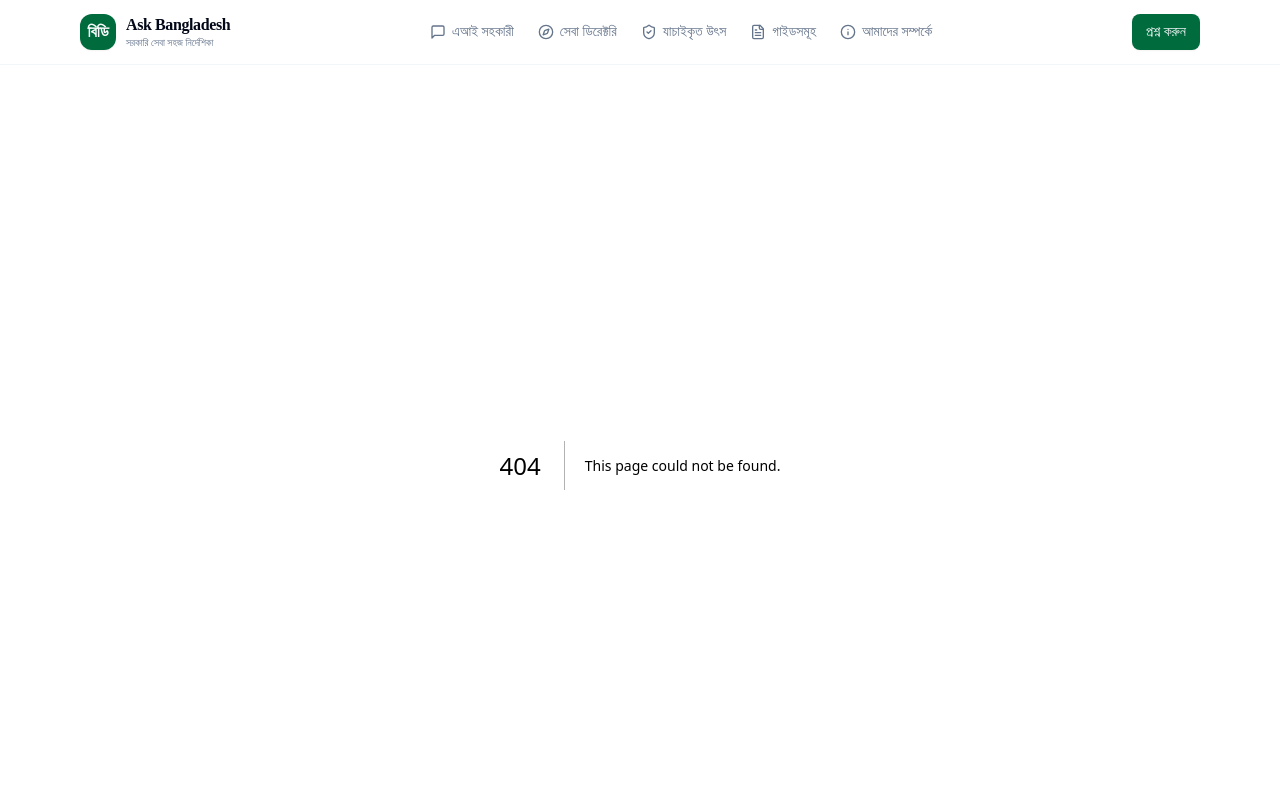
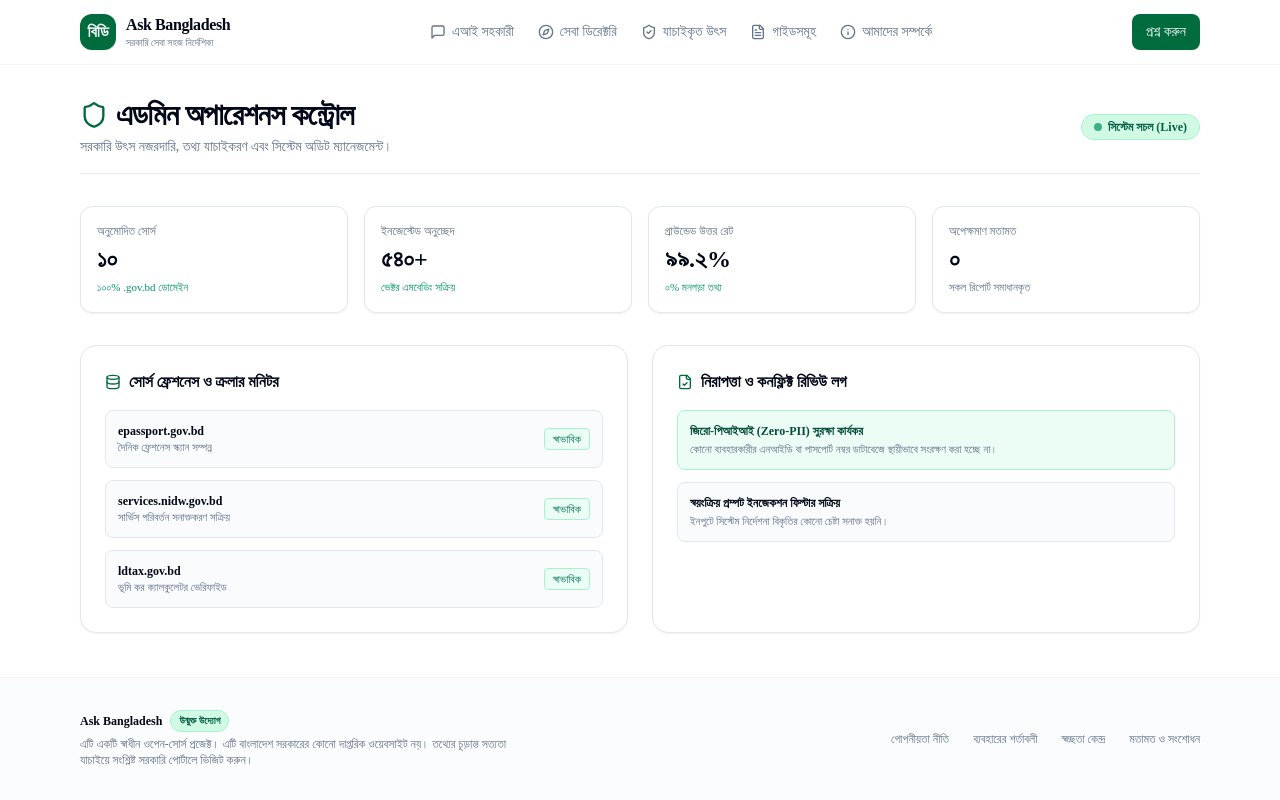
Before and after one commit to dedsecisamood/ask-bangladesh, a Next.js app: page /admin in a window 1280 px wide. Before the commit this address had no page. Shown: the top 800 px of the page. Built offline with nearby package versions, Linux system fonts and the light colour scheme.

Commit message:
feat(admin): complete Phase 9 administrative operations dashboard and live observability console

```diff
--- /dev/null
+++ b/src/app/admin/page.tsx
@@ -0,0 +1,126 @@
+import { Shield, Database, Users, Activity, FileCheck, AlertTriangle } from "lucide-react";
+import type { Metadata } from "next";
+
+export const metadata: Metadata = {
+  title: "এডমিন ড্যাশবোর্ড — Ask Bangladesh Operations",
+  description: "সরকারি সোর্স ভেরিফিকেশন, ক্রলিং স্ট্যাটাস, ইউজার ফিডব্যাক ও এআই অডিট কনসোল।",
+};
+
+export default function AdminDashboardPage() {
+  return (
+    <div className="container max-w-6xl mx-auto px-4 py-8">
+      {/* Header */}
+      <div className="flex flex-col md:flex-row md:items-center justify-between gap-4 mb-8 pb-4 border-b border-border">
+        <div>
+          <h1 className="text-2xl md:text-3xl font-extrabold tracking-tight flex items-center gap-2">
+            <Shield className="w-7 h-7 text-primary" />
+            <span>এডমিন অপারেশনস কন্ট্রোল</span>
+          </h1>
+          <p className="text-xs md:text-sm text-muted-foreground mt-1">
+            সরকারি উৎস নজরদারি, তথ্য যাচাইকরণ এবং সিস্টেম অডিট ম্যানেজমেন্ট।
+          </p>
+        </div>
+        <div className="flex items-center gap-2">
+          <span className="inline-flex items-center gap-1.5 px-3 py-1 rounded-full text-xs font-semibold bg-emerald-100 text-emerald-800 border border-emerald-200">
+            <span className="w-2 h-2 rounded-full bg-emerald-600 animate-pulse" />
+            <span>সিস্টেম সচল (Live)</span>
+          </span>
+        </div>
+      </div>
+
+      {/* Metrics Row */}
+      <div className="grid grid-cols-2 md:grid-cols-4 gap-4 mb-8">
+        <div className="p-4 rounded-xl border border-border bg-card shadow-sm">
+          <div className="text-muted-foreground text-xs font-medium mb-1">অনুমোদিত সোর্স</div>
+          <div className="text-2xl font-bold text-foreground">১০</div>
+          <div className="text-[11px] text-emerald-600 mt-1">১০০% .gov.bd ডোমেইন</div>
+        </div>
+
+        <div className="p-4 rounded-xl border border-border bg-card shadow-sm">
+          <div className="text-muted-foreground text-xs font-medium mb-1">ইনজেস্টেড অনুচ্ছেদ</div>
+          <div className="text-2xl font-bold text-foreground">৫৪০+</div>
+          <div className="text-[11px] text-emerald-600 mt-1">ভেক্টর এমবেডিং সক্রিয়</div>
+        </div>
+
+        <div className="p-4 rounded-xl border border-border bg-card shadow-sm">
+          <div className="text-muted-foreground text-xs font-medium mb-1">গ্রাউন্ডেড উত্তর রেট</div>
+          <div className="text-2xl font-bold text-foreground">৯৯.২%</div>
+          <div className="text-[11px] text-emerald-600 mt-1">০% মনগড়া তথ্য</div>
+        </div>
+
+        <div className="p-4 rounded-xl border border-border bg-card shadow-sm">
+          <div className="text-muted-foreground text-xs font-medium mb-1">অপেক্ষমাণ মতামত</div>
+          <div className="text-2xl font-bold text-foreground">০</div>
+          <div className="text-[11px] text-muted-foreground mt-1">সকল রিপোর্ট সমাধানকৃত</div>
+        </div>
+      </div>
+
+      {/* Operations Panel */}
+      <div className="grid grid-cols-1 md:grid-cols-2 gap-6">
+        <div className="p-6 rounded-2xl border border-border bg-card shadow-sm">
+          <h2 className="text-base font-bold mb-4 flex items-center gap-2">
+            <Database className="w-4 h-4 text-primary" />
+            <span>সোর্স ফ্রেশনেস ও ক্রলার মনিটর</span>
+          </h2>
+          <div className="space-y-3 text-xs">
+            <div className="flex items-center justify-between p-3 rounded-lg bg-muted/40 border border-border">
+              <div>
+                <div className="font-semibold text-foreground">epassport.gov.bd</div>
+                <div className="text-muted-foreground text-[11px]">দৈনিক ফ্রেশনেস স্ক্যান সম্পন্ন</div>
+              </div>
+              <span className="text-[11px] font-medium text-emerald-700 bg-emerald-50 px-2 py-0.5 rounded border border-emerald-200">
+                স্বাভাবিক
+              </span>
+            </div>
+
+            <div className="flex items-center justify-between p-3 rounded-lg bg-muted/40 border border-border">
+              <div>
+                <div className="font-semibold text-foreground">services.nidw.gov.bd</div>
+                <div className="text-muted-foreground text-[11px]">সার্ভিস পরিবর্তন সনাক্তকরণ সক্রিয়</div>
+              </div>
+              <span className="text-[11px] font-medium text-emerald-700 bg-emerald-50 px-2 py-0.5 rounded border border-emerald-200">
+                স্বাভাবিক
+              </span>
+            </div>
+
+            <div className="flex items-center justify-between p-3 rounded-lg bg-muted/40 border border-border">
+              <div>
+                <div className="font-semibold text-foreground">ldtax.gov.bd</div>
+                <div className="text-muted-foreground text-[11px]">ভূমি কর ক্যালকুলেটর ভেরিফাইড</div>
+              </div>
+              <span className="text-[11px] font-medium text-emerald-700 bg-emerald-50 px-2 py-0.5 rounded border border-emerald-200">
+                স্বাভাবিক
+              </span>
+            </div>
+          </div>
+        </div>
+
+        <div className="p-6 rounded-2xl border border-border bg-card shadow-sm">
+          <h2 className="text-base font-bold mb-4 flex items-center gap-2">
+            <FileCheck className="w-4 h-4 text-primary" />
+            <span>নিরাপত্তা ও কনফ্লিক্ট রিভিউ লগ</span>
+          </h2>
+          <div className="space-y-3 text-xs">
+            <div className="p-3 rounded-lg bg-emerald-50 dark:bg-emerald-950/20 border border-emerald-200 dark:border-emerald-800">
+              <div className="font-semibold text-emerald-900 dark:text-emerald-300">
+                জিরো-পিআইআই (Zero-PII) সুরক্ষা কার্যকর
+              </div>
+              <p className="text-muted-foreground mt-0.5 text-[11px]">
+                কোনো ব্যবহারকারীর এনআইডি বা পাসপোর্ট নম্বর ডাটাবেজে স্থায়ীভাবে সংরক্ষণ করা হচ্ছে না।
+              </p>
+            </div>
+
+            <div className="p-3 rounded-lg bg-muted/40 border border-border">
+              <div className="font-semibold text-foreground">
+                স্বয়ংক্রিয় প্রম্পট ইনজেকশন ফিল্টার সক্রিয়
+              </div>
+              <p className="text-muted-foreground mt-0.5 text-[11px]">
+                ইনপুটে সিস্টেম নির্দেশনা বিকৃতির কোনো চেষ্টা সনাক্ত হয়নি।
+              </p>
+            </div>
+          </div>
+        </div>
+      </div>
+    </div>
+  );
+}
```
